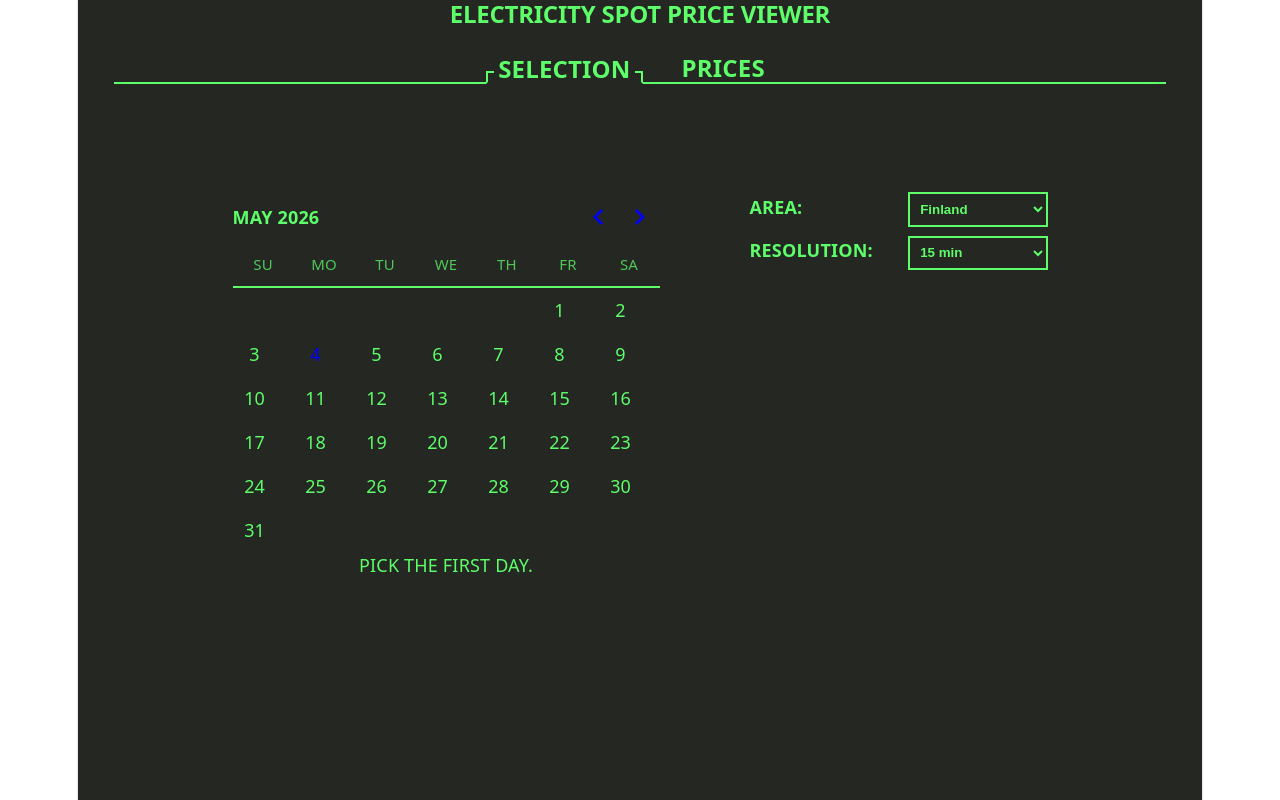
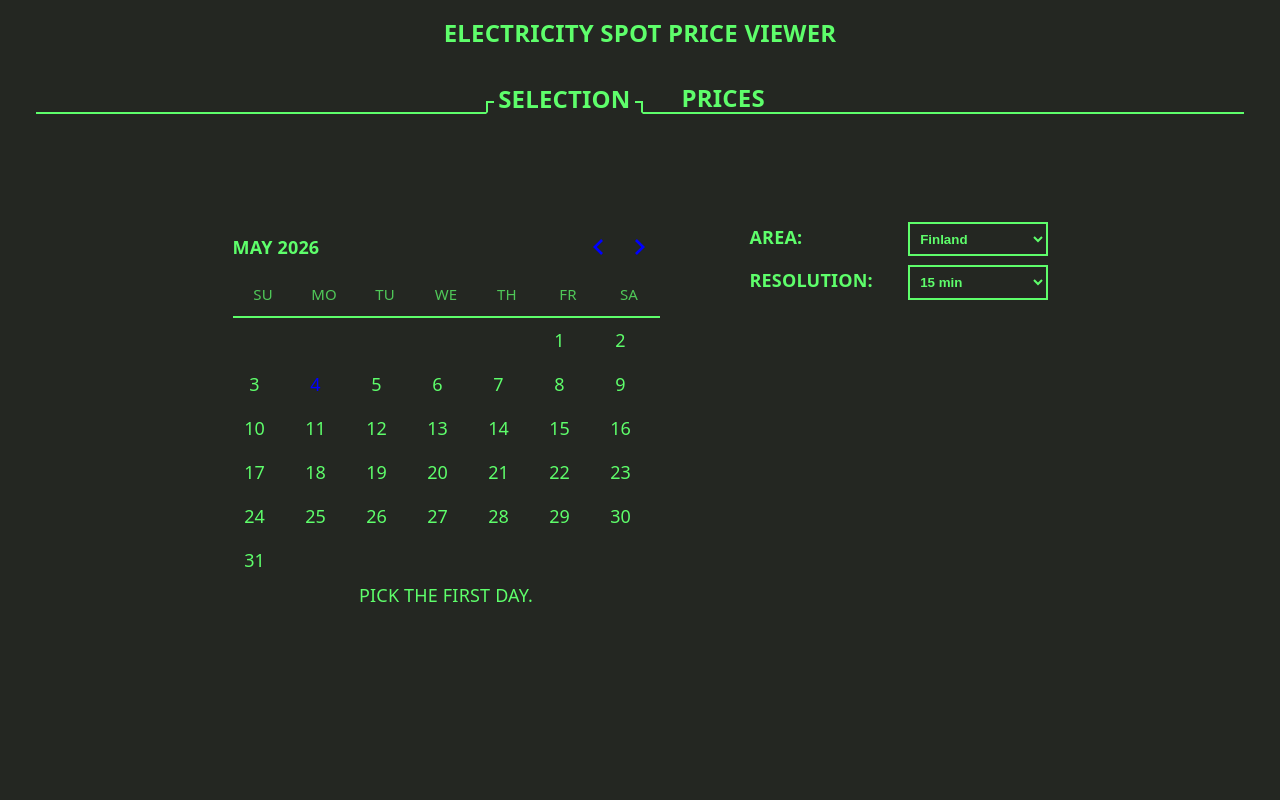
Before and after one commit to cL4ssiK/sahkonhintasovellus, a React (Vite) app: page / in a window 1280 px wide. Built offline with nearby package versions, Linux system fonts and the light colour scheme.

Commit message:
siivottu viten jättämiä turhuuksia

```diff
--- a/src/index.css
+++ b/src/index.css
@@ -30,36 +30,13 @@
   }
 }
 
-@media (prefers-color-scheme: dark) {
-  :root {
-    --text: #9ca3af;
-    --text-h: #f3f4f6;
-    --bg: #16171d;
-    --border: #2e303a;
-    --code-bg: #1f2028;
-    --accent: #c084fc;
-    --accent-bg: rgba(192, 132, 252, 0.15);
-    --accent-border: rgba(192, 132, 252, 0.5);
-    --social-bg: rgba(47, 48, 58, 0.5);
-    --shadow:
-      rgba(0, 0, 0, 0.4) 0 10px 15px -3px, rgba(0, 0, 0, 0.25) 0 4px 6px -2px;
-  }
-
-  #social .button-icon {
-    filter: invert(1) brightness(2);
-  }
-}
-
 #root {
-  width: 1126px;
   max-width: 100%;
   margin: 0 auto;
   text-align: center;
-  border-inline: 1px solid var(--border);
   min-height: 100svh;
   display: flex;
   flex-direction: column;
-  box-sizing: border-box;
   color: var(--features);
   background: var(--bg-primary);
   text-transform: uppercase;
@@ -69,46 +46,6 @@
   margin: 0;
 }
 
-h1,
-h2 {
-  font-family: var(--heading);
-  font-weight: 500;
-  color: var(--text-h);
-}
-
-h1 {
-  font-size: 56px;
-  letter-spacing: -1.68px;
-  margin: 32px 0;
-  @media (max-width: 1024px) {
-    font-size: 36px;
-    margin: 20px 0;
-  }
-}
-h2 {
-  font-size: 24px;
-  line-height: 118%;
-  letter-spacing: -0.24px;
-  margin: 0 0 8px;
-  @media (max-width: 1024px) {
-    font-size: 20px;
-  }
-}
 p {
   margin: 0;
 }
-
-code,
-.counter {
-  font-family: var(--mono);
-  display: inline-flex;
-  border-radius: 4px;
-  color: var(--text-h);
-}
-
-code {
-  font-size: 15px;
-  line-height: 135%;
-  padding: 4px 8px;
-  background: var(--code-bg);
-}
```
